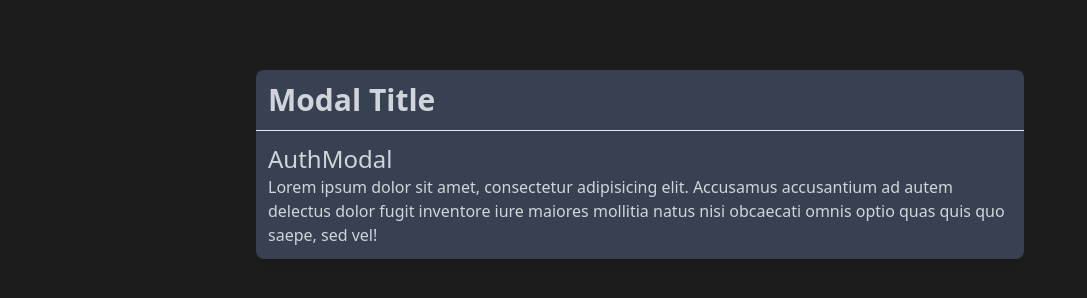
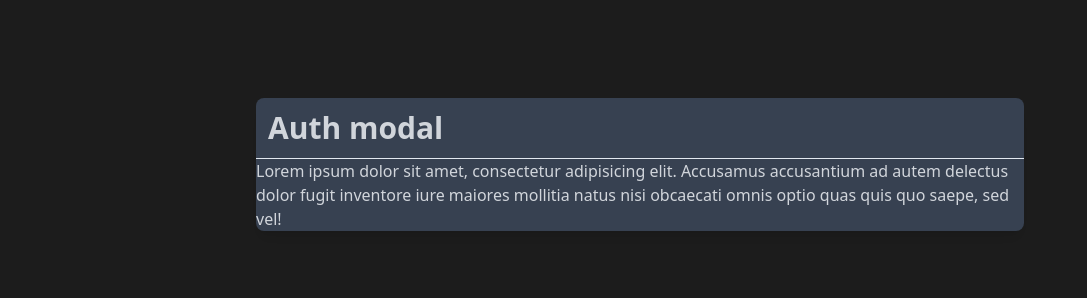
Before and after one commit to Gregor-py/price-scout, a Next.js app: page / in a window 1280 px wide. Both pictures are taken after a click on the button "Open regular modal". Shown: the part 236-534 px from the top of the page, without its empty margins (0-1087 px from the left). Built offline with nearby package versions, Linux system fonts and the light colour scheme.

Commit message:
create ModalHeader

```diff
--- a/src/components/modals/AuthModal.tsx
+++ b/src/components/modals/AuthModal.tsx
@@ -1,5 +1,6 @@
-import { FC, useState } from "react";
+import React, { FC, useState } from "react";
 import { Modal } from "@/components/ui/Modal/Modal";
+import { ModalHeader } from "@/components/ui/Modal/ModalHeader";
 
 export const AuthModal: FC = () => {
   const [showModal, setShowModal] = useState(false);
@@ -14,7 +15,7 @@ export const AuthModal: FC = () => {
         Open regular modal
       </button>
       <Modal showModal={showModal} closeModal={() => setShowModal(false)}>
-        <div className={"text-2xl"}>AuthModal</div>
+        <ModalHeader closeModal={() => setShowModal(false)}>Auth modal</ModalHeader>
         <div>
           Lorem ipsum dolor sit amet, consectetur adipisicing elit. Accusamus accusantium ad autem
           delectus dolor fugit inventore iure maiores mollitia natus nisi obcaecati omnis optio quas
--- a/src/components/ui/Modal/Modal.tsx
+++ b/src/components/ui/Modal/Modal.tsx
@@ -38,19 +38,7 @@ export const Modal: FC<Modal> = ({
             <div className="relative w-auto my-6 mx-auto max-w-3xl">
               {/*content*/}
               <div className="bg-gray-700 border-0 rounded-lg shadow-lg relative flex flex-col w-full outline-none focus:outline-none">
-                {/*header*/}
-                <div className="flex items-start justify-between p-3 border-b border-solid border-slate-200 rounded-t">
-                  <h3 className="text-3xl font-semibold">Modal Title</h3>
-                  <button
-                    className="p-1 ml-auto bg-transparent border-0 text-black opacity-5 float-right text-3xl leading-none font-semibold outline-none focus:outline-none"
-                    onClick={() => closeModal()}
-                  >
-                    <span className="text-white bg-transparent opacity-5 h-6 w-6 text-2xl block outline-none focus:outline-none">
-                      ×
-                    </span>
-                  </button>
-                </div>
-                <div className="p-3">{children}</div>
+                {children}
               </div>
             </div>
           </div>
--- /dev/null
+++ b/src/components/ui/Modal/ModalHeader.tsx
@@ -0,0 +1,22 @@
+import React, { FC } from "react";
+
+interface ModalHeader {
+  closeModal: () => void;
+  children: React.ReactNode;
+}
+
+export const ModalHeader: FC<ModalHeader> = ({ closeModal, children }) => {
+  return (
+    <div className="flex items-start justify-between p-3 border-b border-solid border-slate-200 rounded-t">
+      <h3 className="text-3xl font-semibold">{children}</h3>
+      <button
+        className="p-1 ml-auto bg-transparent border-0 text-black opacity-5 float-right text-3xl leading-none font-semibold outline-none focus:outline-none"
+        onClick={() => closeModal()}
+      >
+        <span className="text-white bg-transparent opacity-5 h-6 w-6 text-2xl block outline-none focus:outline-none">
+          ×
+        </span>
+      </button>
+    </div>
+  );
+};
```
